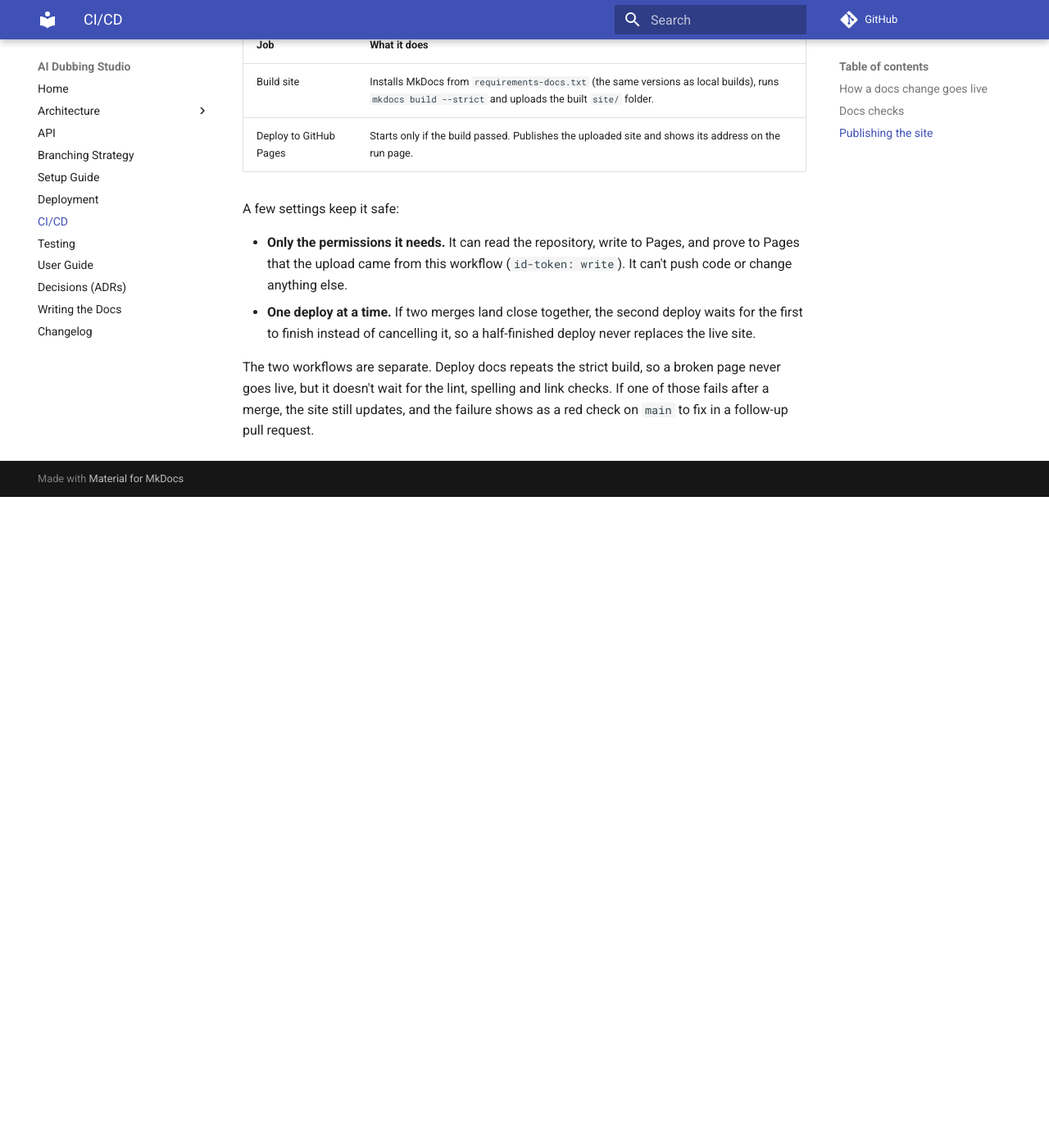
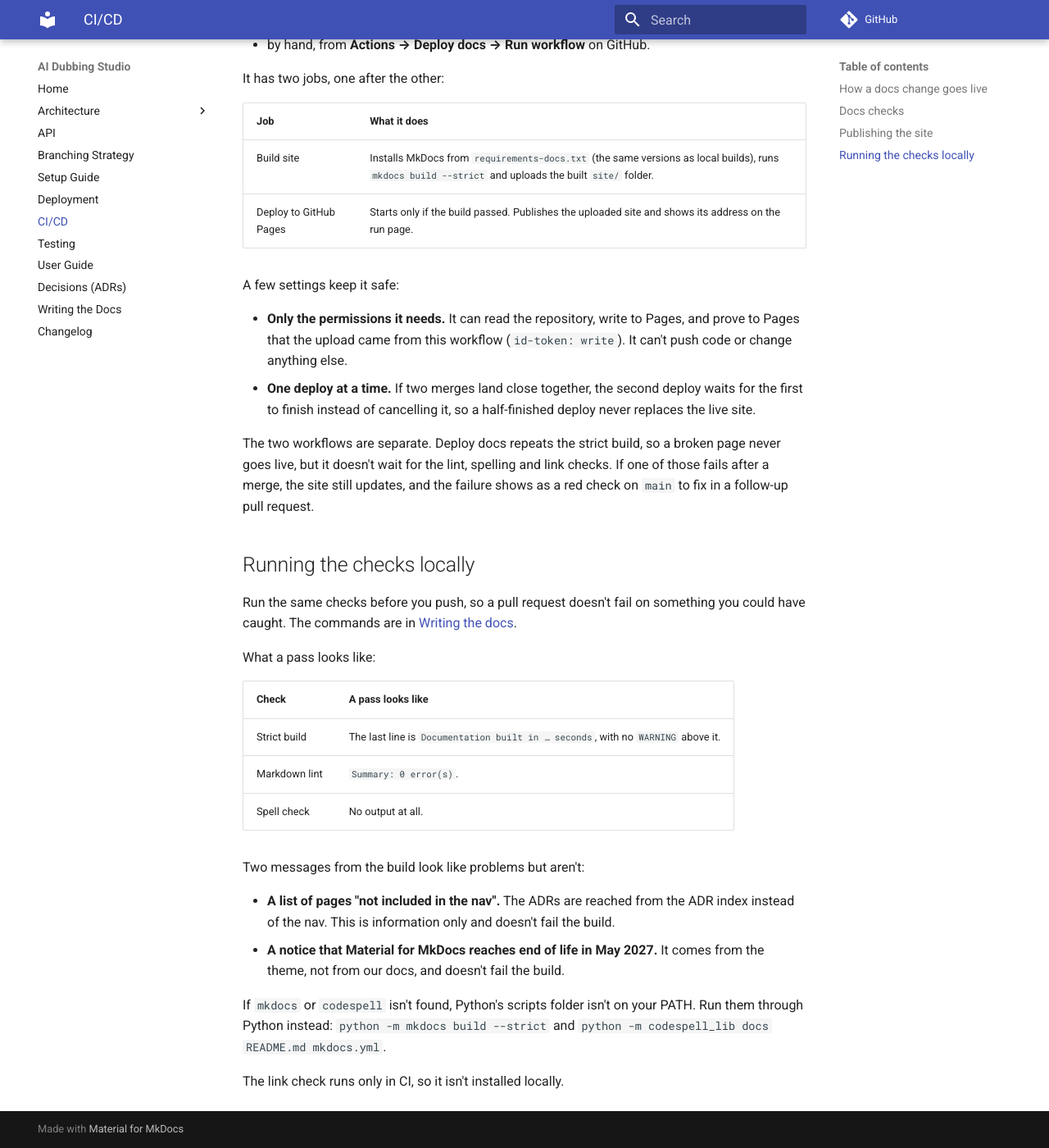
Before and after one commit to WH1TE-SHAD0W/ai-dubbing-studio, an MkDocs documentation site: the page built from docs/ci-cd.md, in a window 1280 px wide and 1400 px high, scrolled down 2002 px. Shown: the whole window at 82% size. Built offline with MkDocs 1.6.1 and Material for MkDocs 9.7.7, drawn with Linux system fonts in a browser that asks for light colours; comment, search, counter and statistics services are not loaded; before the commit the page ends 2608 px from its top, so only the background shows below that; some of the changed text lies outside the part shown.

Commit message:
docs: add running the checks locally to the CI/CD page (YGP-77)
Also lists the GitGuardian check in the Docs checks section.

Co-Authored-By: Claude Opus 5.5 <noreply@anthropic.com>

```diff
--- a/docs/ci-cd.md
+++ b/docs/ci-cd.md
@@ -52,6 +52,10 @@ Two lint rules are changed from their defaults in `.markdownlint-cli2.yaml`:
 - **Nested lists are indented by 4 spaces (MD007).** MkDocs needs 4 spaces to
   show a nested list correctly.
 
+GitGuardian also scans every pull request for leaked secrets such as API keys.
+It is a GitHub app connected to the repository, not a workflow in this
+repository, so it shows on the pull request as a separate check.
+
 The versions are pinned so a new release of a tool can't suddenly fail a pull
 request that passed the day before. The link-check action is pinned to its
 major version (`v2`) only.
@@ -87,3 +91,31 @@ The two workflows are separate. Deploy docs repeats the strict build, so a
 broken page never goes live, but it doesn't wait for the lint, spelling and
 link checks. If one of those fails after a merge, the site still updates, and
 the failure shows as a red check on `main` to fix in a follow-up pull request.
+
+## Running the checks locally
+
+Run the same checks before you push, so a pull request doesn't fail on
+something you could have caught. The commands are in
+[Writing the docs](writing-docs.md#run-the-checks-locally).
+
+What a pass looks like:
+
+| Check | A pass looks like |
+|---|---|
+| Strict build | The last line is `Documentation built in … seconds`, with no `WARNING` above it. |
+| Markdown lint | `Summary: 0 error(s)`. |
+| Spell check | No output at all. |
+
+Two messages from the build look like problems but aren't:
+
+- **A list of pages "not included in the nav".** The ADRs are reached from the
+  ADR index instead of the nav. This is information only and doesn't fail the
+  build.
+- **A notice that Material for MkDocs reaches end of life in May 2027.** It
+  comes from the theme, not from our docs, and doesn't fail the build.
+
+If `mkdocs` or `codespell` isn't found, Python's scripts folder isn't on your
+PATH. Run them through Python instead: `python -m mkdocs build --strict` and
+`python -m codespell_lib docs README.md mkdocs.yml`.
+
+The link check runs only in CI, so it isn't installed locally.
```
